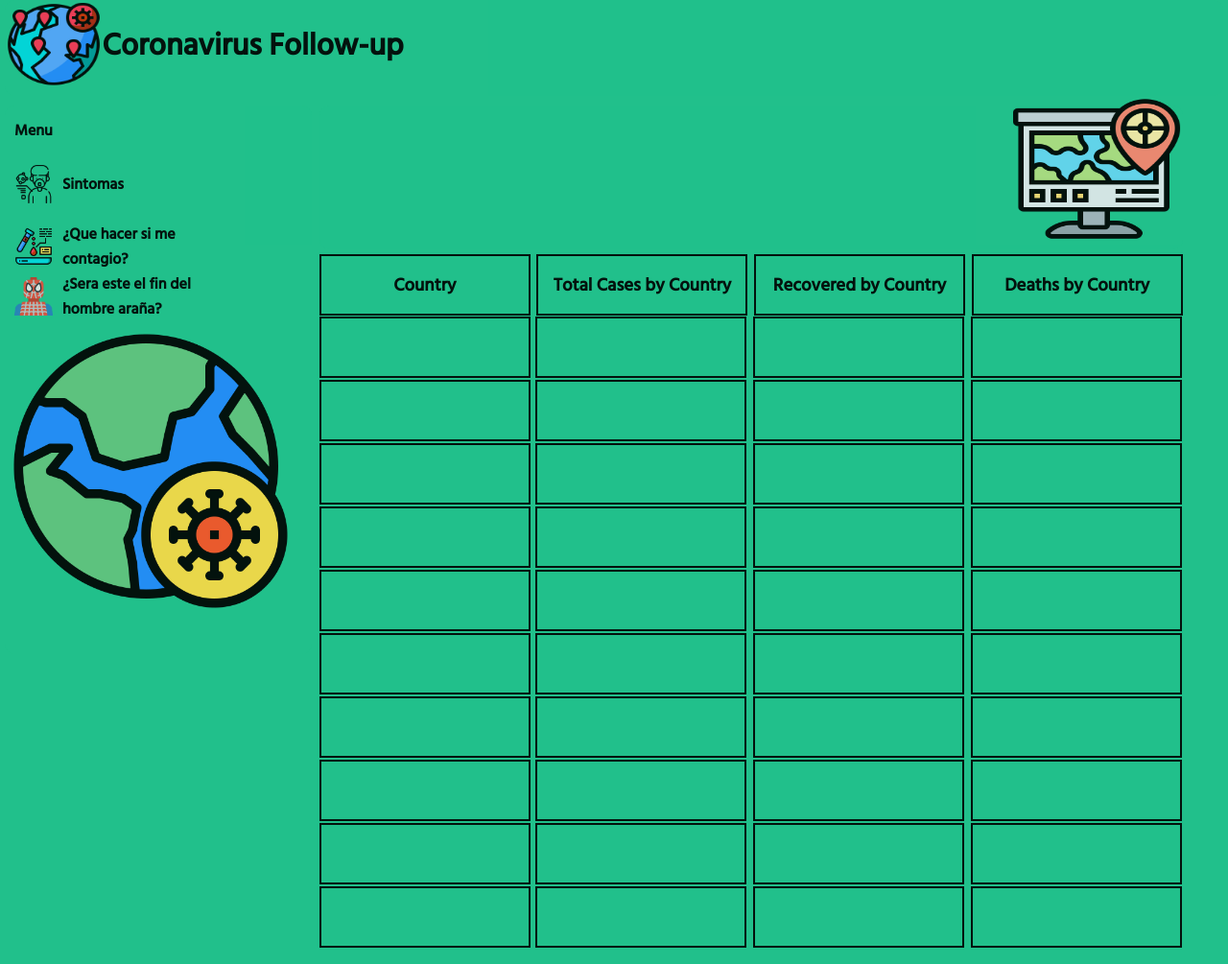
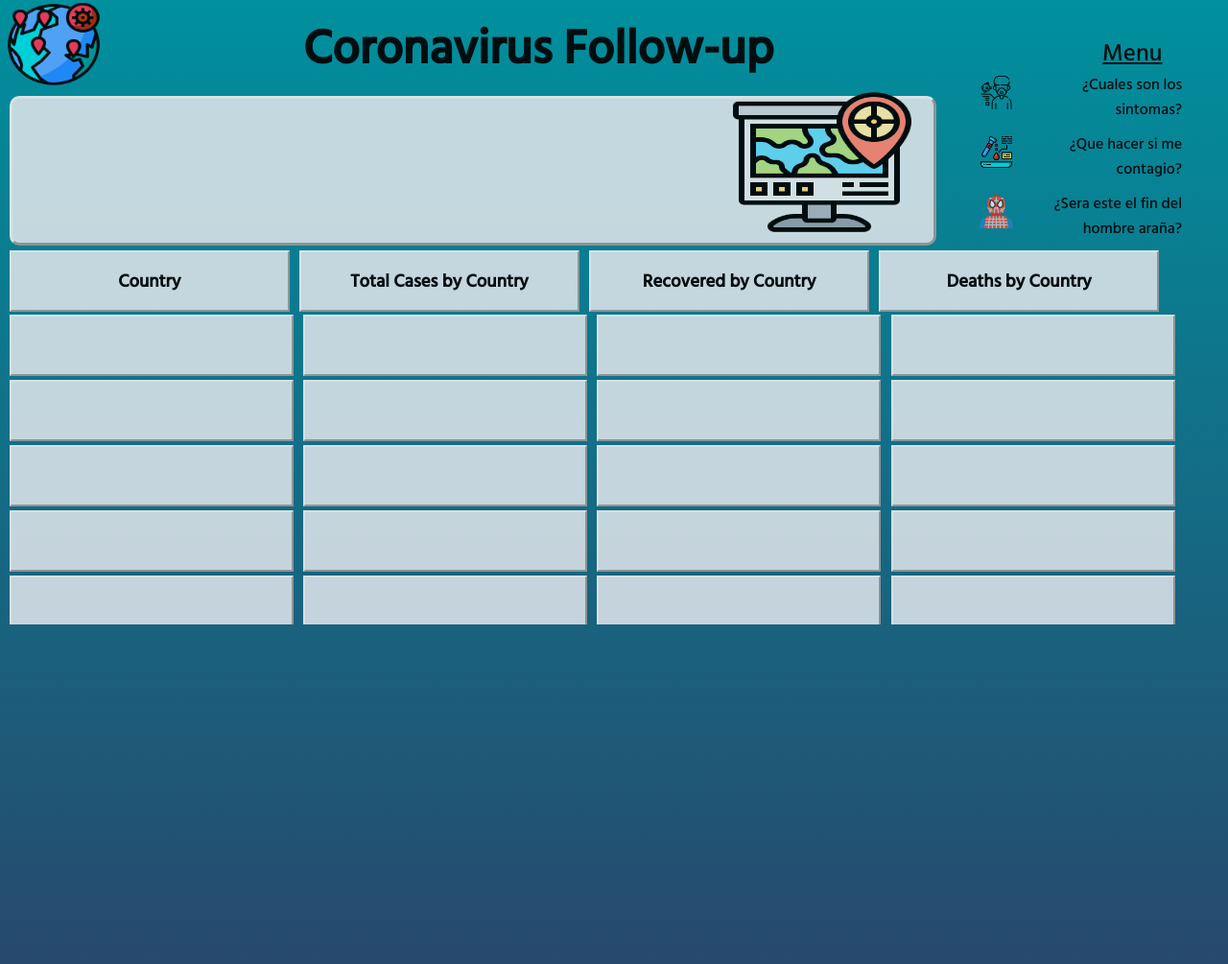
Before and after one commit to ejdff/Proyecto-Jotta, a website: page Inicio.html in a window 1280 px wide. Shown: the whole page at 96% size. Drawn offline with nearby package versions, Linux system fonts and the light colour scheme; no server answers.

Commit message:
update 21.06

```diff
--- a/Inicio.html
+++ b/Inicio.html
@@ -13,25 +13,27 @@
     <header class='header' id='header'>
         <img src="coronavirus.png" class="header__img1">
         <h1 class='title'>Coronavirus Follow-up</h1>
+        <div class='menu'>
+            <div class='main_menu'>
+                <p>Menu</p>
+            </div>
+            <ul class='menu_list'>
+                <li class='menu_line'>
+                    <img src="patient.png" class="menu_img">
+                    <p class='menu_line_in'>¿Cuales son los sintomas?</p>
+                </li>
+                <li class='menu_line'>
+                    <img src="contagio.png" class="menu_img">
+                    <p class='menu_line_in'>¿Que hacer si me contagio?</p>
+                </li>
+                <li class='menu_line'>
+                    <img src="marvel.png" class="menu_img">
+                    <p class='menu_line_in'> ¿Sera este el fin del hombre araña?</p>
+                </li>
+            </ul>
+        </div>
     </header>
-    <section class='menu'>
-        <h2 class='main_menu'>Menu</h2>
-        <div class='menu_line'>
-            <img src="patient.png" class="menu_img">
-            <h3 class='main_menu'>Sintomas</h3>
-        </div>
-        <div class='menu_line'>
-            <img src="contagio.png" class="menu_img">
-            <h3 class='main_menu'>¿Que hacer si me contagio?</h3>
-        </div>
-        <div class='menu_line'>
-            <img src="marvel.png" class="menu_img">
-            <h3 class='main_menu'> ¿Sera este el fin del hombre araña?</h3>
-        </div>
-        <img src="covid-19.png" class="mainmenu_img">
-        <h2 class='result_box' id='flag'></h2>
 
-    </section>
     <section class='data'>
         <section class='global_info' id='global_info'>
             <div class='info'>
@@ -51,6 +53,7 @@
                 <h3 class='c_data'>Deaths by Country</h3>
             </section>
 
+            <section class='big_one'>
                 <div class='c_line'>
                     <div class='rebox_flag_name'>
                         <div class='rebox_flag' id='flag0'></div>
@@ -141,11 +144,10 @@
                     <h4 class='result_box_c' id='tr9'></h4>
                     <h4 class='result_box_c' id='td9'></h4>
                 </div>
-
+            </section>
         </section>
     </section>
     <script src="https://code.jquery.com/jquery-3.5.1.min.js" integrity="sha256-9/aliU8dGd2tb6OSsuzixeV4y/faTqgFtohetphbbj0=" crossorigin="anonymous"></script>
-    <script src="BDFlag.js"></script>
     <script src="country-flag.js"></script>
     <script src="inicio.js"></script>
 </body>
--- a/Links usados.txt
+++ b/Links usados.txt
@@ -3,6 +3,7 @@ https://covid19api.com/#details
 
 Repositorio
 https://github.com/ejdff/Proyecto-Jotta
+https://github.com/luciopaiva/country-flags
 
 Emoticones
 https://www.npmjs.com/package/emoji-flags
--- a/frontpagestyle.css
+++ b/frontpagestyle.css
@@ -1,5 +1,5 @@
 body {
-    background-color: #21C08B;
+    background: linear-gradient(to top, #27496d, #00909e );
     margin: 0px;
     position: relative;
     display: flex;
@@ -10,7 +10,6 @@ body {
 }
 
 .header {
-    background-color: #21C08B;
     width: 100%;
     height: 100px;
     opacity: 0.9;
@@ -18,6 +17,7 @@ body {
     margin-left: 5px;
     margin-right: 5px;
     display: flex;
+    justify-content: space-between;
 }
 
 .header__img1{
@@ -25,12 +25,16 @@ body {
     height: 90%;
 }
 
+.title{
+    display: flex;
+    align-self: center;
+    font-size: 50px;
+}
+
 .menu{
-    background-color: #21C08B;
-    width: 25%;
+    width: 20%;
     height: 100%;
     border-radius: 10px;
-    opacity: 0.9;
     margin-left: 5px;
     display: flex;
     flex-direction: row;
@@ -41,43 +45,54 @@ body {
 
 
 .menu_img{
-    width: 40px;
-    height: 40px;
+    width: 35px;
+    height: 35px;
 }
 
-.mainmenu_img{
-    width: 95%;
-    height: 20%;
-    margin-top: 20px;
-}
 
 .main_menu{
     width: 75%;
-    margin-left: 10px;
-    font-size: 16px
+    text-decoration: underline;
+    text-align:right;
+    font-size: 25px;
+}
+
+.menu_list{
+    margin-top: 55px;
+    padding: 0px;
+    list-style: none;
+    position: absolute;
 }
 
 .menu_line{
     display: flex;
     flex-direction: row;
-    flex-wrap: wrap;
+    flex-wrap: nowrap;
     align-items: center;
     padding: 0px;
-    font-size: 10px;
-    width: 231px;
-    height: 52px;
-    margin-left: 10px;
+    text-align:right;
+    font-size: 16px;
+}
 
+.menu_line_in{
+    margin: 0px;
+    margin-top: 10px;
+    padding: 0px;
+    width: 68%;
+}
+
+.menu:hover ul, ul:hover{
+    display:block;
 }
 
 .data{
-    width: 74% ;
-    margin-top: 10px;
+    width: 100% ;
+    margin: 10px, 10px, 10px, 10px;
 }
 
 .global_info {
-    background-color: #21C08B;
-    width: 95%;
+    background-color: #dae1e7;
+    width: 75%;
     height: 150px;
     display: flex;
     flex-direction: row;
@@ -86,20 +101,25 @@ body {
     margin-bottom: 5px;
     opacity: 0.9;
     border-radius: 10px;
+    border: outset;
+    margin-left: 10px;
 }
 
 .info{
     height: 50%;
     width: 55%;
+    margin-top: -10px;
+    margin-left: 15px;
 }
 
 .rebox_flag_name{
+    background-color: #dae1e7;
     display: flex;
     flex-wrap: nowrap;
     flex-direction: row;
     justify-content: space-evenly;
     align-items: center;
-    border: 2px solid black;
+    border: 2px outset;
     width: 24%;
     height: 60px;
     margin-top: 1px;
@@ -125,14 +145,20 @@ body {
     height: 100%;
     margin-top: -18px;
     align-self: center;
+    margin-right: 20px;
+}
+
+.big_one{
+    overflow: scroll;
+    height: 90%;
 }
 
 .countries{
-    background-color: #21C08B;
     width: 95%;
-    height:82%;
+    height:40%;
     opacity: 0.9;
     border-radius: 10px;
+    margin-left: 10px;
 }
 
 .table_title{
@@ -141,6 +167,7 @@ body {
     flex-wrap: nowrap;
     justify-content: space-between;
     align-items: center;
+    margin-right: 18px;
 }
 
 .c_line{
@@ -148,25 +175,28 @@ body {
     flex-direction: row;
     flex-wrap: nowrap;
     justify-content: space-between;
+    margin-top: 2px;
 }
 
 .c_data{
+    background-color: #dae1e7;
     margin: 0px;
     width: 24%;
     height: 60px;
     text-align: center;
-    border: 2px solid black;
+    border: 2px outset;
     display: flex;
     align-items: center;
     justify-content: center;
 }
 
 .result_box_c{
+    background-color: #dae1e7;
     margin: 1px;
     width: 24%;
     height: 60px;
     text-align: center;
-    border: 2px solid black;
+    border: 2px outset;
     display: flex;
     align-items: center;
     justify-content: center;
```
Lines whose indentation alone changed are shown as unchanged.
